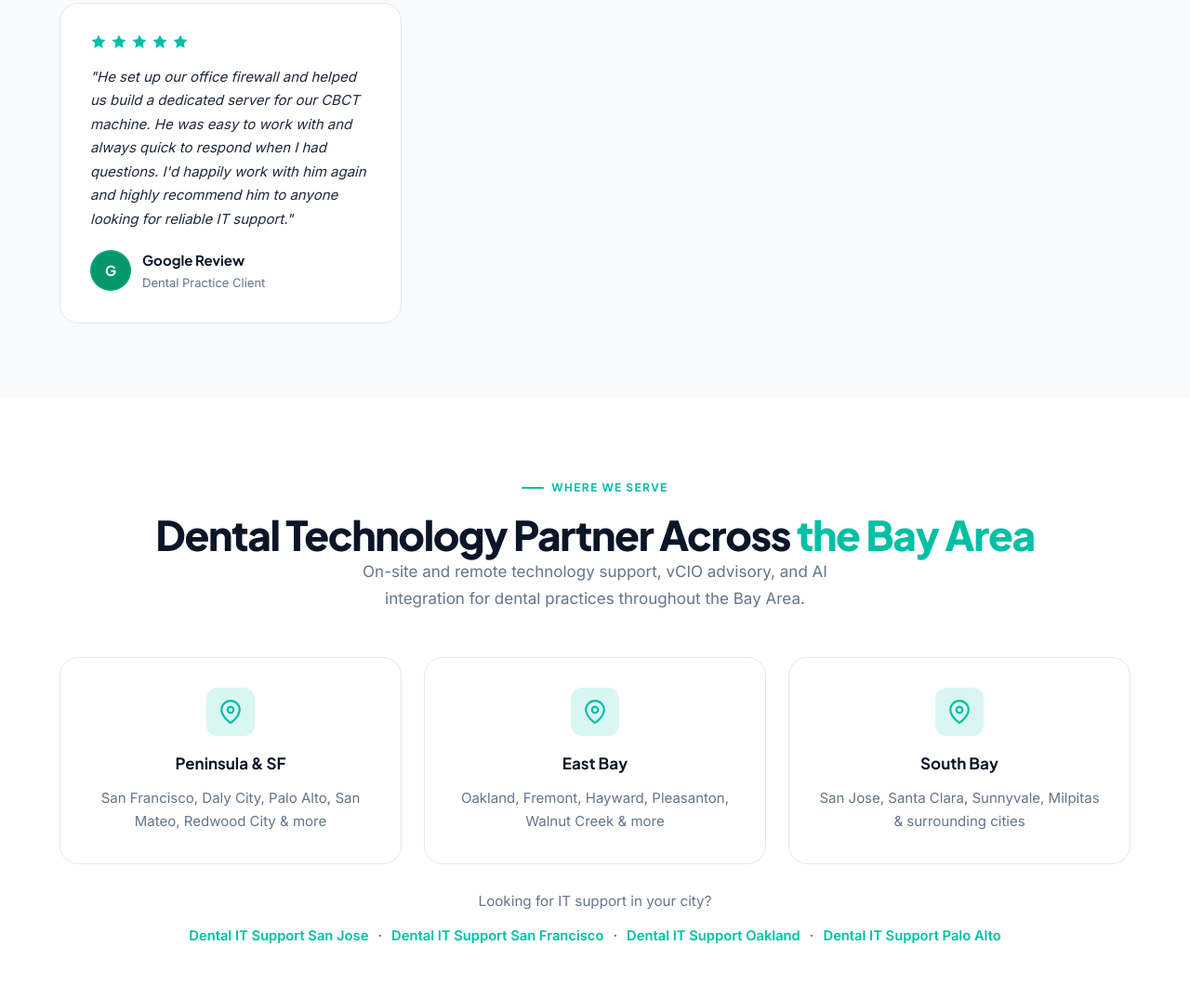
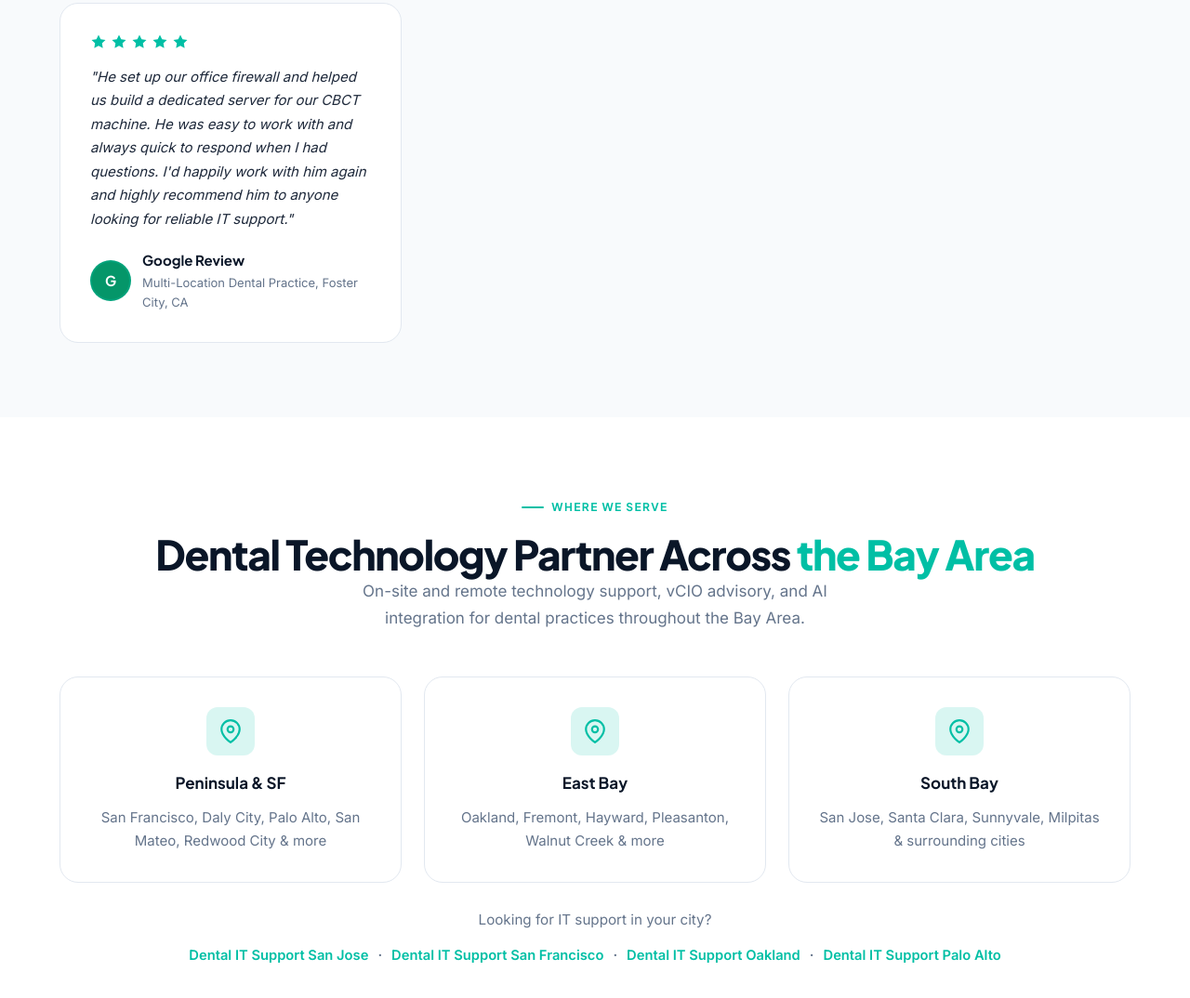
Before and after one commit to montythind1/flossbyte-website, a plain HTML site: page index.html in a window 1280 px wide. Shown: the part 5099-6173 px from the top of the page at 93% size. Drawn offline with Linux system fonts and the light colour scheme.

Commit message:
Testimonial descriptor: Multi-Location Dental Practice, Foster City, CA

```diff
--- a/index.html
+++ b/index.html
@@ -527,7 +527,7 @@
           <div class="testimonial-avatar" style="background:#059669;color:#fff">G</div>
           <div>
             <div class="testimonial-name">Google Review</div>
-            <div class="testimonial-practice">Dental Practice Client</div>
+            <div class="testimonial-practice">Multi-Location Dental Practice, Foster City, CA</div>
           </div>
         </div>
       </div>
```
